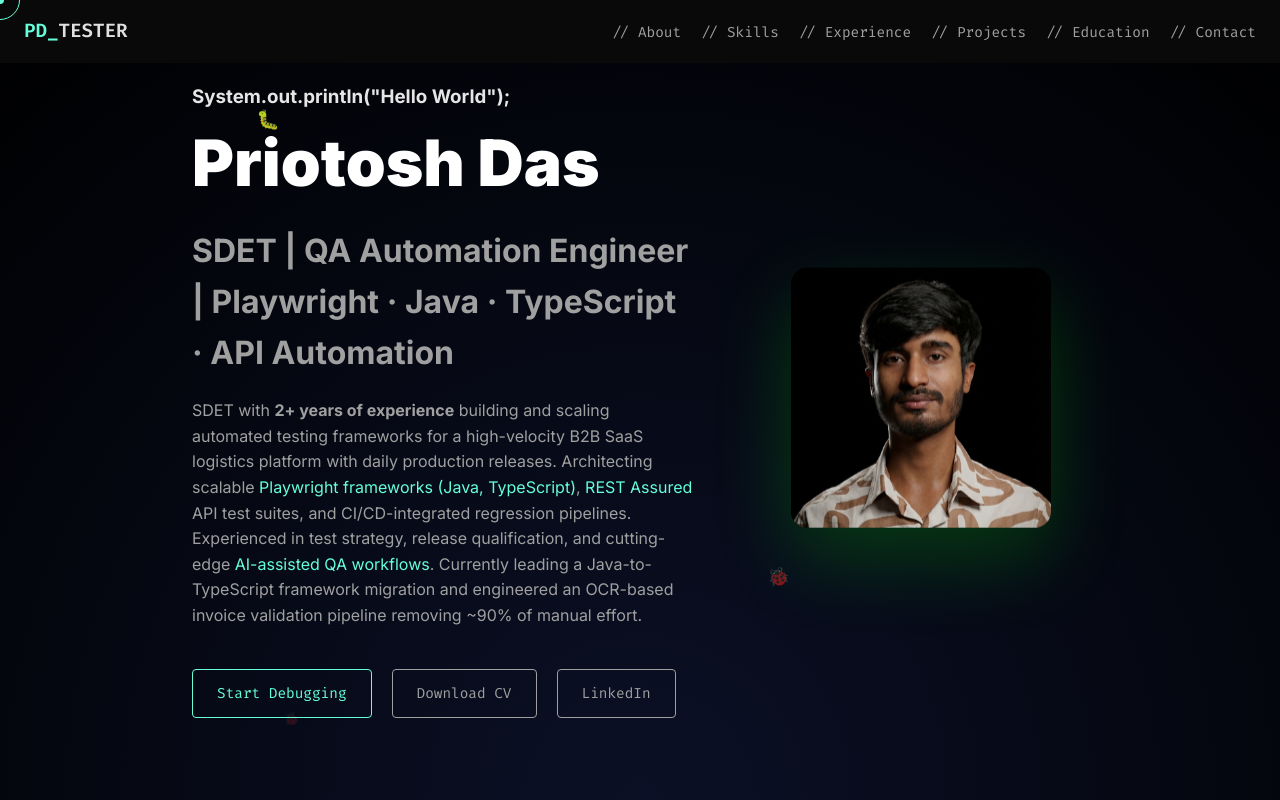
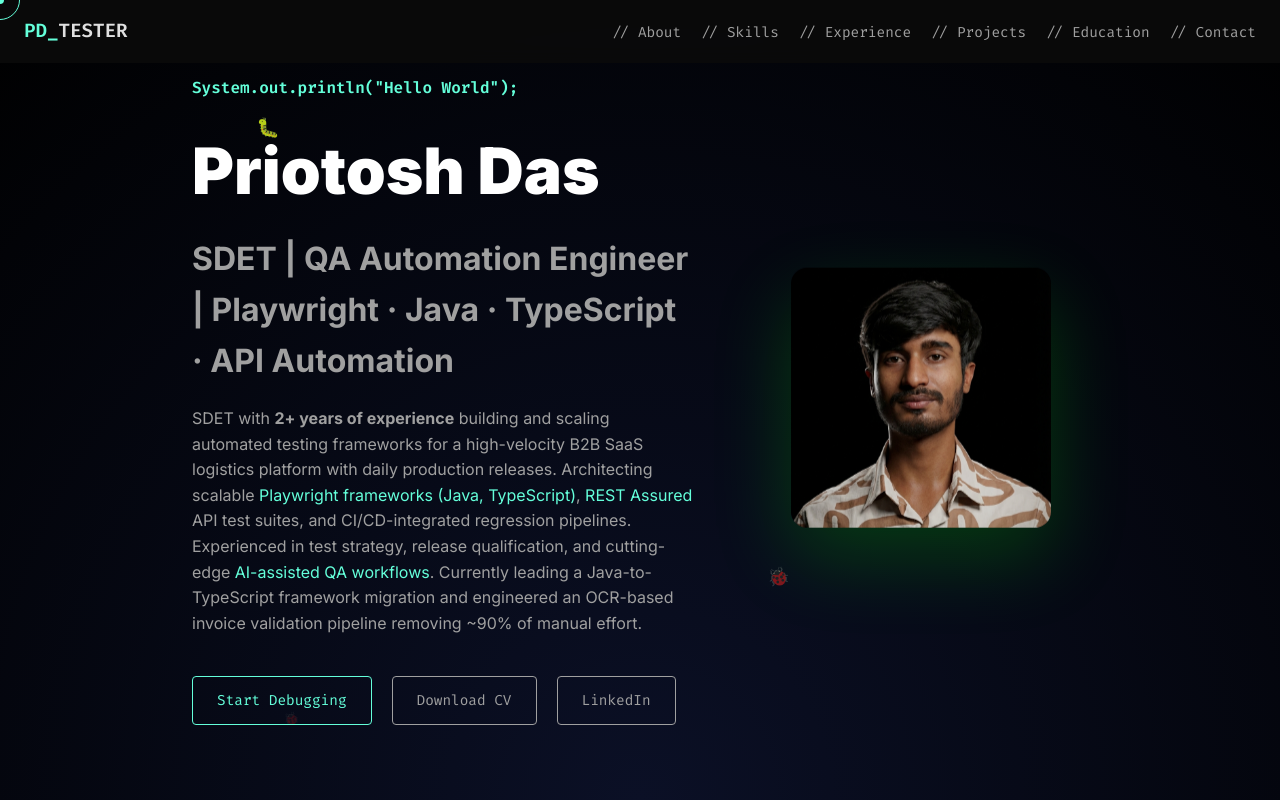
Before and after one commit to priotosh265/priotosh-portfolio, a plain HTML site: page index.html in a window 1280 px wide. Shown: the top 800 px of the page. Drawn offline with Linux system fonts and the light colour scheme.

Commit message:
Change h3 to h4 for Hello World text

```diff
--- a/index.html
+++ b/index.html
@@ -41,7 +41,7 @@
 
             <!-- LEFT: TEXT CONTENT -->
             <div class="hero-text">
-                <h3 class="fade-in">System.out.println("Hello World");</h3>
+                <h4 class="fade-in">System.out.println("Hello World");</h4>
 
                 <div class="name-wrapper fade-in delay-1">
                     <h1 class="glitch-text" data-text="Priotosh Das">Priotosh Das</h1>
```
